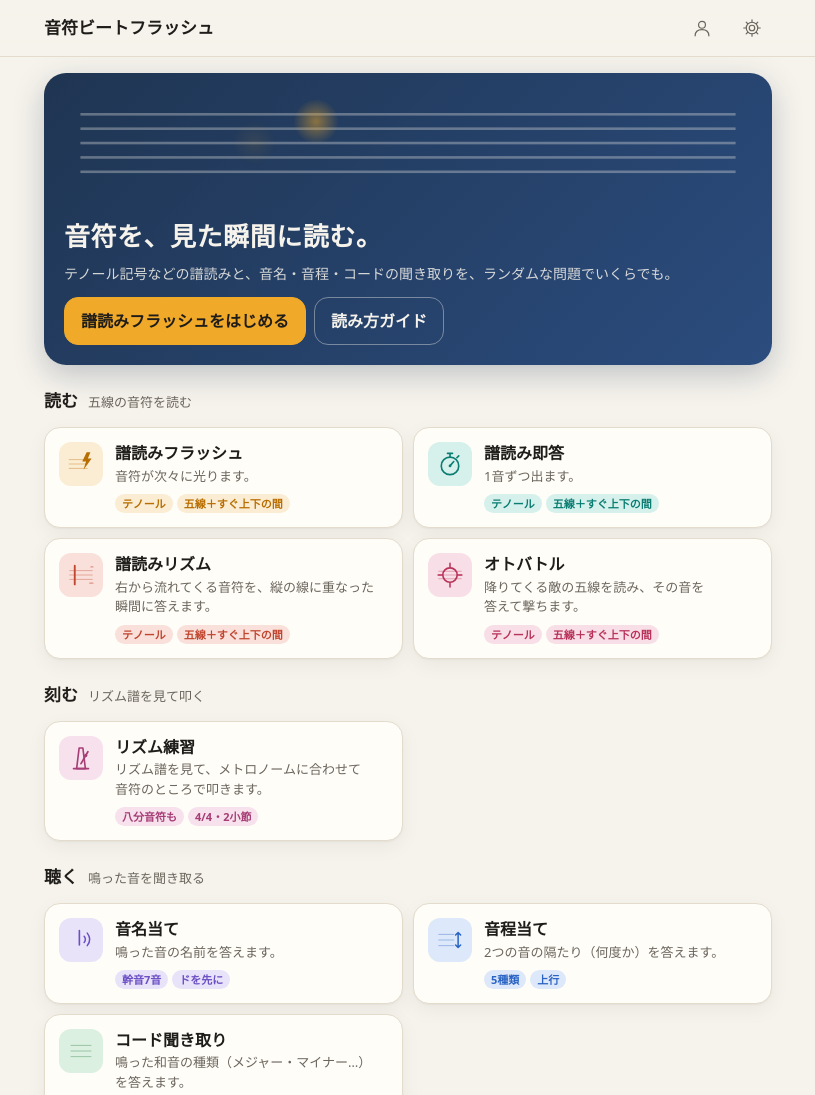
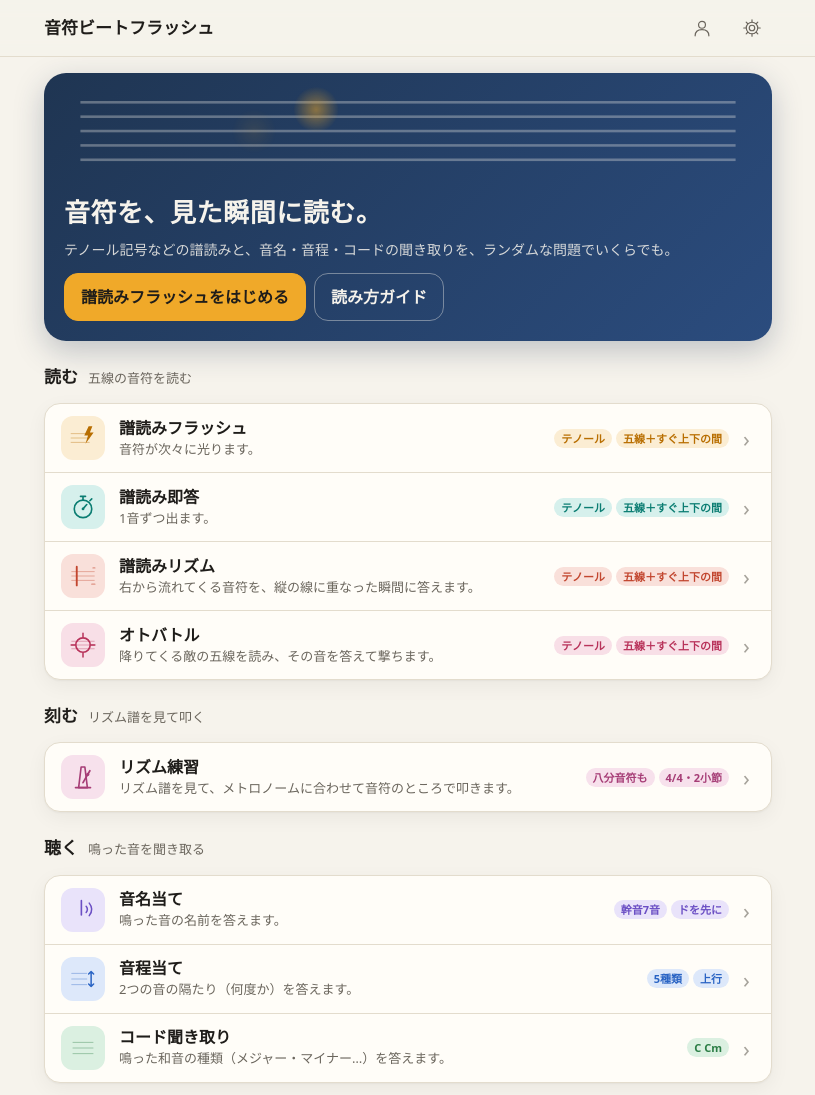
Before and after one commit to lutelute/onpu_beat_flash, a website built with Vite: page index.html in a window 1280 px wide. Shown: the top 1095 px of the page, without its empty margins (232-1047 px from the left). Built offline with nearby package versions, Linux system fonts and the light colour scheme; some packages are replaced by stand-ins of ours; no server answers; what vexflow would draw is missing.

Commit message:
音符ビートフラッシュ 1.5.1：ホームのゲームを 1 列の一覧に
- iPad で左右 2 列に並んでいて選びにくかったので、段ごとに 1 つの枠へ 1 列に並べる
- 1 行 = アイコン・名前と説明・いまの設定・›（スマホは設定を説明の下に）。調べるも同じ形で少し小さく
- 広い画面のバナーの絵を 140 → 116 px に。チューナーの説明を短く
- 単体 147、e2e 全体 30・アカウント 15

Co-Authored-By: Claude Opus 5.5 <noreply@anthropic.com>

```diff
--- a/package.json
+++ b/package.json
@@ -1,7 +1,7 @@
 {
   "name": "onpu-beat-flash",
   "private": true,
-  "version": "1.5.0",
+  "version": "1.5.1",
   "type": "module",
   "scripts": {
     "dev": "vite --port 5317",
--- a/src/games.js
+++ b/src/games.js
@@ -16,7 +16,7 @@ export const GROUPS = [
   { id: 'ear', title: '聴く', lead: '鳴った音を聞き取る' },
   {
     id: 'play', title: '弾く・歌う', lead: 'マイクで音程を見る',
-    links: [{ href: '#/tuner', icon: 'tuner', tone: 'tuner', title: 'チューナー', lead: '0.1 セントまでのずれ、開放弦（純正な 5 度も）、ビブラートの速さと幅、倍音の強さ。' }],
+    links: [{ href: '#/tuner', icon: 'tuner', tone: 'tuner', title: 'チューナー', lead: '0.1 セントまでのずれ・開放弦・ビブラート・倍音を見る。' }],
   },
 ];
 
--- a/src/screens/home.js
+++ b/src/screens/home.js
@@ -23,15 +23,16 @@ export function mountHome(root, { life }) {
     hero(),
     loggedOut,
     canSave() ? null : h('p', { class: 'notice' }, 'このブラウザでは記録を保存できません（プライベートブラウズなど）。練習はできますが、閉じると記録は消えます。'),
+    // ゲームは段ごとに 1 列の一覧（左右に並べると、目が行き来して選びにくい）
     ...GROUPS.map((grp) =>
       h('section', { class: 'group' },
         h('h2', {}, grp.title, h('small', {}, grp.lead)),
-        h('div', { class: 'gamegrid' },
+        h('div', { class: 'gamelist' },
           (grp.links ?? []).map((l) => link(l.href, l.icon, l.title, l.lead, l.tone)),
           GAMES.filter((x) => x.group === grp.id).map(card)))),
     h('section', { class: 'group' },
       h('h2', {}, '調べる'),
-      h('div', { class: 'gamegrid' },
+      h('div', { class: 'gamelist small' },
         link('#/guide', 'guide', '読み方ガイド', '音部記号ごとの早見表と、テノール記号の読み方のコツ'),
         link('#/stats', 'stats', '苦手な音・成績', 'どの音を間違えやすいか、どれに時間がかかるか'),
         link('#/settings', 'settings', '設定', '音名の呼び方・音量・明るさ・MIDI 鍵盤・マイク'),
@@ -71,19 +72,19 @@ function hero() {
         h('a', { class: 'btn on-dark', href: '#/guide' }, '読み方ガイド'))));
 }
 
-function link(href, ico, title, lead, tone = 'neutral') {
+/** 一覧の 1 行：アイコン・名前と説明・いまの設定（tags）・› 。行のどこを押しても入れる */
+function row(href, ico, title, lead, tone, tags = []) {
   return h('a', { class: 'gamecard', href, dataset: { tone } },
     h('span', { class: 'ico', html: icon(ico) }),
-    h('span', { class: 'gc-t' }, title),
-    h('span', { class: 'gc-l' }, lead));
+    h('span', { class: 'gc-text' }, h('span', { class: 'gc-t' }, title), h('span', { class: 'gc-l' }, lead)),
+    h('span', { class: 'gc-s' }, tags.map((t) => h('span', { class: 'tag' }, t))),
+    h('span', { class: 'chev', 'aria-hidden': 'true' }, '›'));
 }
+
+const link = (href, ico, title, lead, tone = 'neutral') => row(href, ico, title, lead, tone);
 
 function card(game) {
   const gen = genOf(game);
   const s = getSettings('gen', gen.id, gen.defaults, gen.fields);
-  return h('a', { class: 'gamecard', href: `#/game/${game.id}`, dataset: { tone: game.id } },
-    h('span', { class: 'ico', html: icon(game.icon) }),
-    h('span', { class: 'gc-t' }, game.title),
-    h('span', { class: 'gc-l' }, `${game.lead.split('。')[0]}。`),
-    h('span', { class: 'gc-s' }, gen.summary(s).split('／').map((t) => h('span', { class: 'tag' }, t))));
+  return row(`#/game/${game.id}`, game.icon, game.title, `${game.lead.split('。')[0]}。`, game.id, gen.summary(s).split('／'));
 }
--- a/src/style.css
+++ b/src/style.css
@@ -130,23 +130,44 @@ h3 { font-size: 15px; margin: 18px 0 6px; }
 .btn.on-dark { background: transparent; color: #f6f3ec; border-color: rgb(246 243 236 / 0.4); }
 /* スマホ：ガイドは「調べる」にもあるので、バナーには主なボタンだけ */
 @media (max-width: 480px) { .hero .btn.on-dark { display: none; } }
-@media (min-width: 640px) { .hero-art { height: 140px; } .hero-text h2 { font-size: 26px; } .hero-text p { font-size: 14px; } }
+@media (min-width: 640px) { .hero-art { height: 116px; } .hero-text h2 { font-size: 26px; } .hero-text p { font-size: 14px; } }
 
-/* ---------- ホーム：札 ---------- */
-.gamegrid { display: grid; grid-template-columns: repeat(auto-fill, minmax(230px, 1fr)); gap: 10px; }
-/* PC では 2 列（「読む」の 4 つが 2 × 2 に揃う） */
-@media (min-width: 560px) { .gamegrid { grid-template-columns: repeat(2, minmax(0, 1fr)); } }
+/* ---------- ホーム：ゲームの一覧 ----------
+   段ごとに 1 つの枠の中へ、1 列に並べる（左右 2 列だと目が行き来して選びにくい）。
+   1 行 = アイコン・名前と説明・いまの設定・›。行のどこを押しても入れる */
+.gamelist {
+  background: var(--surface); border: 1px solid var(--line); border-radius: var(--radius);
+  box-shadow: var(--shadow); overflow: hidden;
+}
 .gamecard {
-  display: grid; grid-template-columns: 44px 1fr; column-gap: 12px; align-items: start; align-content: start;
-  padding: 14px; border-radius: var(--radius); background: var(--surface); border: 1px solid var(--line);
-  color: var(--ink); text-decoration: none; box-shadow: var(--shadow); transition: transform 0.12s, border-color 0.12s;
+  display: grid; grid-template-columns: 44px minmax(0, 1fr) auto 12px; grid-template-areas: 'ico text tags chev';
+  column-gap: 14px; align-items: center; min-height: 68px; padding: 12px 16px;
+  color: var(--ink); text-decoration: none; transition: background-color 0.12s;
+  -webkit-tap-highlight-color: transparent;
 }
-.gamecard:hover { border-color: var(--tone, var(--accent)); transform: translateY(-1px); }
-.gamecard .ico { grid-row: 1 / 4; width: 44px; height: 44px; border-radius: 12px; display: grid; place-items: center; background: var(--tone-soft); color: var(--tone); }
+.gamecard + .gamecard { border-top: 1px solid var(--line); }
+.gamecard:hover, .gamecard:active { background: var(--surface-2); }
+.gamecard:focus-visible { outline: 2.5px solid var(--accent); outline-offset: -3px; }
+.gamecard .ico { grid-area: ico; width: 44px; height: 44px; border-radius: 12px; display: grid; place-items: center; background: var(--tone-soft); color: var(--tone); }
 .gamecard .ico svg { width: 30px; height: 30px; }
-.gamecard .gc-t { font-weight: 700; line-height: 1.4; }
-.gamecard .gc-l { font-size: 13px; color: var(--sub); line-height: 1.5; margin-top: 2px; }
-.gamecard .gc-s { display: flex; flex-wrap: wrap; gap: 4px; margin-top: 8px; }
+.gamecard .gc-text { grid-area: text; display: flex; flex-direction: column; min-width: 0; }
+.gamecard .gc-t { font-weight: 700; font-size: 16px; line-height: 1.4; }
+.gamecard .gc-l { font-size: 13px; color: var(--sub); line-height: 1.5; margin-top: 1px; }
+.gamecard .gc-s { grid-area: tags; display: flex; flex-wrap: wrap; justify-content: flex-end; gap: 4px; max-width: 250px; }
+.gamecard .gc-s:empty { display: none; }
+.gamecard .chev { grid-area: chev; font-size: 22px; line-height: 1; color: var(--sub); opacity: 0.6; }
+/* 調べる（ガイド・成績・設定など）：ゲームより小さく */
+.gamelist.small .gamecard { min-height: 56px; padding: 10px 16px; grid-template-columns: 36px minmax(0, 1fr) auto 12px; }
+.gamelist.small .ico { width: 36px; height: 36px; border-radius: 10px; }
+.gamelist.small .ico svg { width: 24px; height: 24px; }
+.gamelist.small .gc-t { font-size: 15px; }
+/* スマホ：いまの設定は説明の下に */
+@media (max-width: 559px) {
+  .gamecard, .gamelist.small .gamecard { grid-template-columns: 40px minmax(0, 1fr) 12px; grid-template-areas: 'ico text chev' 'ico tags chev'; column-gap: 12px; padding: 12px 14px; }
+  .gamecard .ico { width: 40px; height: 40px; align-self: start; }
+  .gamecard .ico svg { width: 27px; height: 27px; }
+  .gamecard .gc-s { justify-content: flex-start; max-width: none; margin-top: 6px; }
+}
 .tag { font-size: 11px; line-height: 1; padding: 4px 7px; border-radius: 99px; background: var(--tone-soft); color: var(--tone); font-weight: 600; }
 
 /* ---------- 設定の部品 ---------- */
```
Also changed, not shown: CHANGELOG.md, 1 other file.
